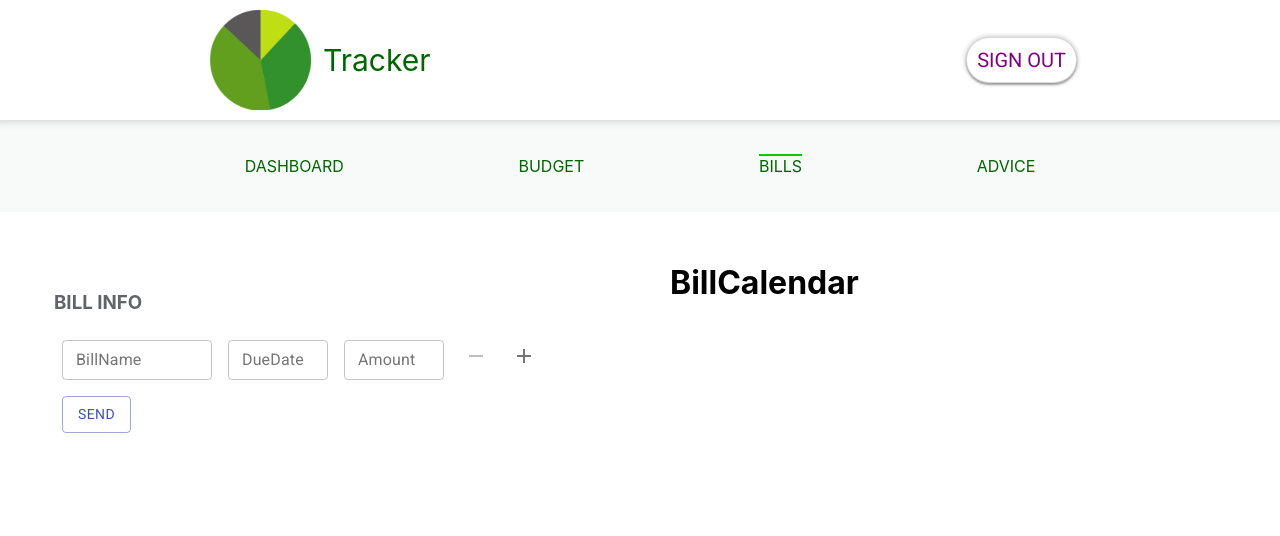
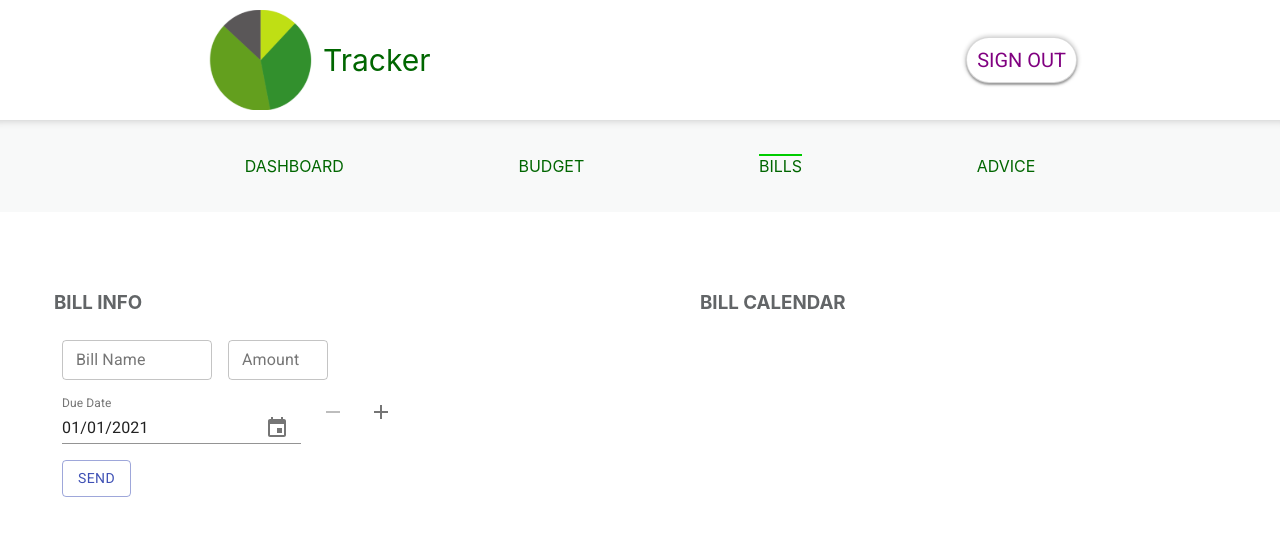
Before and after one commit to MartinZugs/Expense-Tracker, a React (Create React App) app in the folder my-app/: page /bills in a window 1280 px wide. Shown: the top 536 px of the page. Built offline with nearby package versions, Linux system fonts and the light colour scheme; no server answers; sample sign-in values are in the browser's storage.

Commit message:
some edits to the bill info component to format due date field entry as a date and created and imported the bill calendar component into the bill.js file.

```diff
--- a/my-app/package.json
+++ b/my-app/package.json
@@ -3,12 +3,14 @@
   "version": "0.1.0",
   "private": true,
   "dependencies": {
+    "@date-io/date-fns": "^1.3.13",
     "@hookform/resolvers": "^1.3.5",
     "@jest/globals": "^26.6.2",
     "@react-firebase/auth": "^0.2.10",
     "@testing-library/jest-dom": "^5.11.9",
     "@testing-library/react": "^11.2.5",
     "@testing-library/user-event": "^12.8.0",
+    "date-fns": "^2.21.1",
     "firebase": "^8.2.10",
     "firebase-admin": "^9.5.0",
     "firebase-auth": "^0.1.2",
--- a/my-app/src/Firebase.js
+++ b/my-app/src/Firebase.js
@@ -2,13 +2,13 @@ import firebase from "firebase/app";
 import "firebase/auth"
 
 const fire =firebase.initializeApp({
-    apiKey: "AIzaSyBtXQbMhiNogse4tFa039VB90IMK9pPNFc",
-    authDomain: "auth-react-5f8c4.firebaseapp.com",
-    projectId: "auth-react-5f8c4",
-    storageBucket: "auth-react-5f8c4.appspot.com",
-    messagingSenderId: "796863177645",
-    appId: "1:796863177645:web:8d84fa6584e60afdbdf724",
-    measurementId: "G-F6BEN3E3NX"
+    apiKey: process.env.REACT_APP_FIREBASE_API_KEY,
+    authDomain: process.env.REACT_APP_FIREBASE_AUTH_DOMAIN,
+    projectId: process.env. REACT_APP_FIREBASE_PROJECT_ID,
+    storageBucket: process.env.REACT_APP_FIREBASE_STORAGE_BUCKET,
+    messagingSenderId: process.env.REACT_APP_FIREBASE_MESSAGING_SENDER_ID,
+    appId: process.env.REACT_APP_FIREBASE_APP_ID,
+    measurementId: process.env. REACT_APP_FIREBASE_MEASUREMENT_ID
 })
 export const auth =fire.auth()
 export default fire;
--- /dev/null
+++ b/my-app/src/components/BillCalendar.js
@@ -0,0 +1,11 @@
+import "./billCalendar.css"
+
+const BillCalendar = () => {
+
+    return (
+        <div className="bill-calendar-container">
+            <h3>Bill Calendar</h3>
+        </div>
+    )
+}
+export default BillCalendar;
--- a/my-app/src/components/Billinfo.js
+++ b/my-app/src/components/Billinfo.js
@@ -8,6 +8,14 @@ import RemoveIcon from '@material-ui/icons/Remove';
 import AddIcon from '@material-ui/icons/Add';
 import { v4 as uuidv4 } from 'uuid';
 import { makeStyles } from '@material-ui/core/styles';
+import 'date-fns';
+import DateFnsUtils from '@date-io/date-fns';
+import {
+    MuiPickersUtilsProvider,
+    KeyboardDatePicker,
+} from '@material-ui/pickers';
+import {lightGreen} from "@material-ui/core/colors";
+
 
 const useStyles = makeStyles((theme) => ({
     root: {
@@ -30,7 +38,7 @@ const useStyles = makeStyles((theme) => ({
 function BudgetInfo() {
     const classes = useStyles()
     const [inputFields, setInputFields] = useState([
-        { id: uuidv4(),  BillName: '', DueDate: '', Amount:'' },
+        { id: uuidv4(),  BillName: '',  Amount:'' },
     ]);
 
 
@@ -48,8 +56,8 @@ function BudgetInfo() {
         })
         setInputFields(newInputFields);
     }
-    const handleAddFields = () => {
-        setInputFields([...inputFields, { id: uuidv4(),  Billname: '', DueDate: '', Amount:'' }])
+    const handleAddFields = (date) => {
+        setInputFields([...inputFields, { id: uuidv4(),  BillName: '', Amount:'' }])
 
     }
 
@@ -59,11 +67,15 @@ function BudgetInfo() {
         setInputFields(values);
     }
 
-
+    const handleDateChange = (date) => {
+        setSelectedDate(date);
+    };
+    const [selectedDate, setSelectedDate] = React.useState(new Date('2021-01-01T21:11:54'));
+console.log(selectedDate);
 
     return (
         <Container className="bill-info-container">
-            <h3 classname="bill-name">Bill Info</h3>
+            <h3 className="bill-name">Bill Info</h3>
 
             <form className={classes.root} onSubmit={handleSubmit}>
 
@@ -72,7 +84,7 @@ function BudgetInfo() {
 
                         <TextField
                             name="BillName"
-                            label="BillName"
+                            label="Bill Name"
                             variant="outlined"
                             size="small"
                             InputProps={
@@ -82,18 +94,6 @@ function BudgetInfo() {
                             onChange={event => handleChangeInput(inputField.id, event)}
                         />
 
-                        <TextField
-                            name="DueDate"
-                            label="DueDate"
-                            variant="outlined"
-                            //filled
-                            size="small"
-                            InputProps={
-                                {className: classes.input1}
-                            }
-                            value={inputField.DueDate}
-                            onChange={event => handleChangeInput(inputField.id, event)}
-                        />
                         <TextField
                             name="Amount"
                             label="Amount"
@@ -105,6 +105,21 @@ function BudgetInfo() {
                             value={inputField.Amount}
                             onChange={event => handleChangeInput(inputField.id, event)}
                         />
+                        <MuiPickersUtilsProvider utils={DateFnsUtils}>
+                            <KeyboardDatePicker
+                                disableToolbar
+                                variant="inline"
+                                format="MM/dd/yyyy"
+                                margin="normal"
+                                id="date-picker-inline"
+                                label="Due Date"
+                                value={selectedDate}
+                                onChange={handleDateChange}
+                                KeyboardButtonProps={{
+                                    'aria-label': 'change date',
+                                }}
+                            />
+                        </MuiPickersUtilsProvider>
                         <IconButton disabled={inputFields.length === 1} onClick={() => handleRemoveFields(inputField.id)}>
                             <RemoveIcon />
                         </IconButton>
--- a/my-app/src/components/Bills.js
+++ b/my-app/src/components/Bills.js
@@ -1,6 +1,7 @@
 import SecondNav from "./SecondNav";
 import './bills.css';
 import Billinfo from "./Billinfo";
+import BillCalendar from "./BillCalendar";
 
 
 const Bills = () => {
@@ -13,18 +14,11 @@ const Bills = () => {
                     <Billinfo />
                 </div>
                 <div className="column2">
-                    <h1>BillCalendar</h1>
+                    <BillCalendar/>
                 </div>
             </div>
         </div>
 
-       // <div className="bills-container">
-         //   <SecondNav />
-           // <div className="content">
-             //   <h1>Bills Content</h1>
-            //</div>
-
-        //</div>
     )
 
 }
--- /dev/null
+++ b/my-app/src/components/billCalendar.css
@@ -0,0 +1,7 @@
+.bill-calendar-container {
+    padding: 30px;
+}
+.bill-calendar-container h3 {
+    color:#626567;
+    text-transform: uppercase;
+}
```
Also changed, not shown: 1 other file (tests, documents, lock files or other folders).
